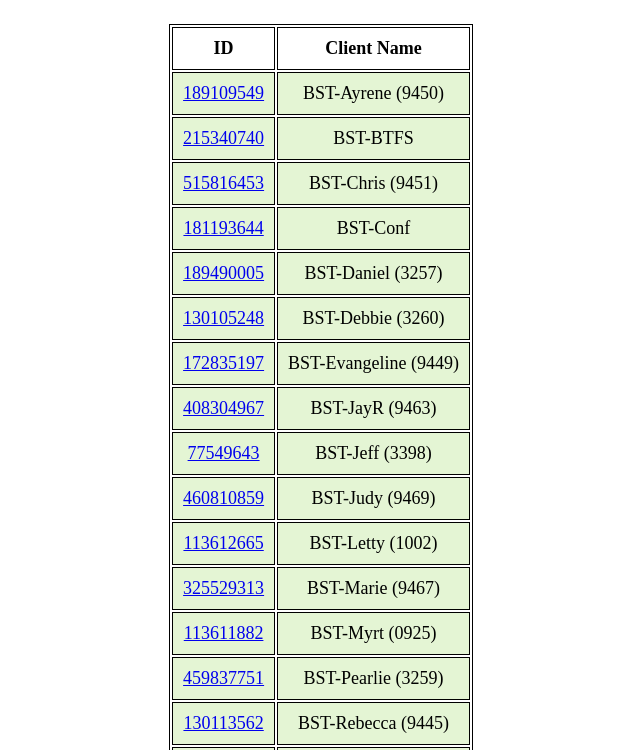
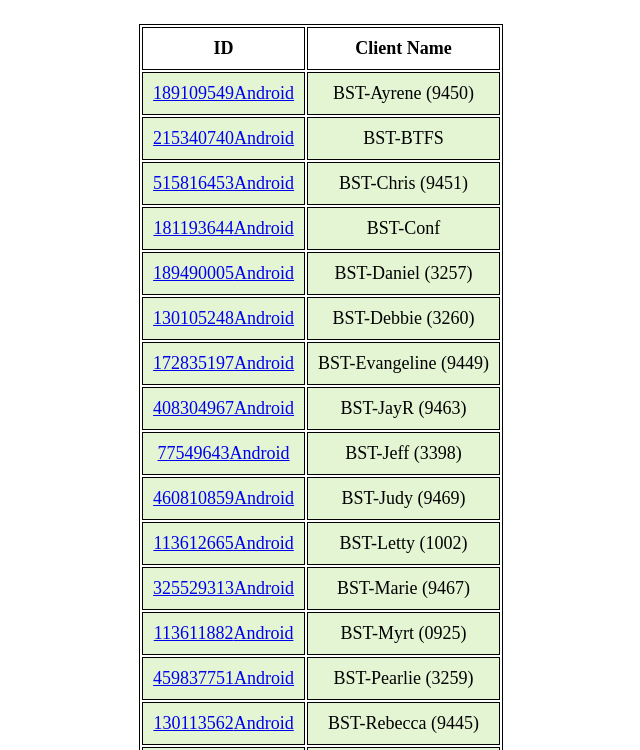
Before and after one commit to kb9gxk/Rustmark, a plain HTML site: page index.html in a window 1280 px wide. Shown: the part 50-800 px from the top of the page, without its empty margins (319-959 px from the left). Drawn offline with nearby package versions, Linux system fonts and the light colour scheme.

Commit message:
Test Intent 5

```diff
--- a/index.html
+++ b/index.html
@@ -73,7 +73,7 @@
                             // DATA FROM JSON OBJECT
                             client += '<tr>';
                             client += '<td> <a href="rustdesk://connect/' +
-                                value.ID + '#Intent;package=com.carriez.flutter_hbb;action=MAIN;end"/>' + value.ID + '</td>';
+                                value.ID + '"/>' + value.ID + '<a href="intent://connect/' + value.ID + '#Intent;scheme=zxing;package=com.carriez.flutter_hbb;S.browser_fallback_url=rustdesk%3A%2F%2Fconnect/' + value.ID + ';end">Android</a></td>';
 
                             client += '<td>' +
                                 value.NAME + '</td>';
```
